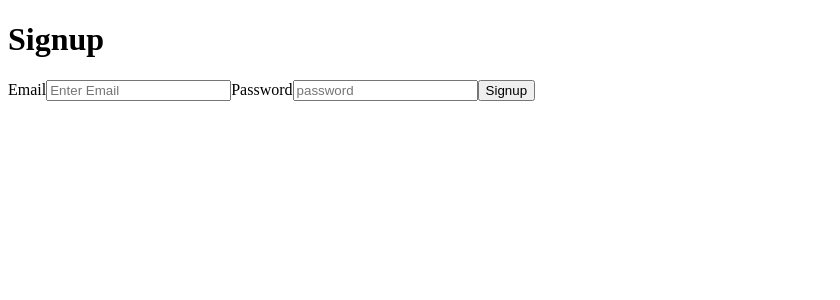
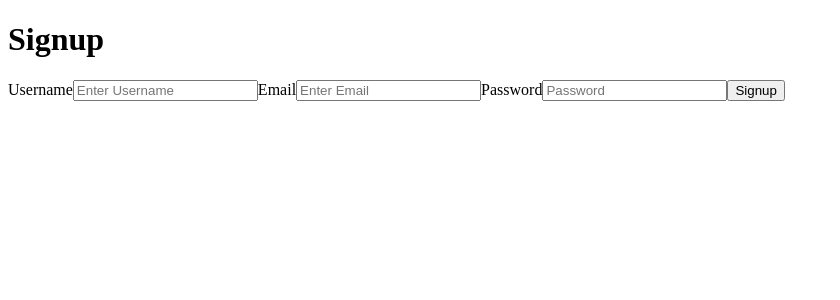
Before and after one commit to Husain01/CV, a React (Vite) app: page /signup in a window 1280 px wide. Shown: the top 300 px of the page, without its empty margins (0-840 px from the left). Built offline with nearby package versions, Linux system fonts and the light colour scheme.

Commit message:
Feat: Username duplication check

```diff
--- a/src/pages/Auth/Signup.jsx
+++ b/src/pages/Auth/Signup.jsx
@@ -2,21 +2,39 @@ import React, { useState } from "react";
 import { createUserWithEmailAndPassword } from "firebase/auth";
 import { auth } from "../../config/firebase";
 import { db } from "../../config/firebase";
-import { doc, setDoc } from "firebase/firestore";
+import { collection, doc, runTransaction, setDoc } from "firebase/firestore";
 
 export const Signup = () => {
   const [email, setEmail] = useState("");
   const [password, setPassword] = useState("");
-console.log(auth?.currentUser?.uid)
+  const [username, setUsername] = useState("");
+  console.log(auth?.currentUser?.uid);
+
   const signUpHandler = async () => {
+    const usernamesCol = collection(db, "usernames");
+    const userDoc = doc(usernamesCol, username);
     try {
-       const data =  await createUserWithEmailAndPassword(auth, email, password);
-       await setDoc(doc(db,"users", data.user.uid), {
+      await runTransaction(db, async (transaction) => {
+        const existingDoc = await transaction.get(userDoc);
 
-       })
-    }
-    catch (error) {
-        console.error(error);
+        if (existingDoc.exists()) {
+          throw new Error("Username already exists!");
+        }
+        const data = await createUserWithEmailAndPassword(
+          auth,
+          email,
+          password
+        );
+        transaction.set(userDoc, {
+          userID: data.user.uid,
+        });
+        await setDoc(doc(db, "users", data.user.uid), {
+          email: data.user.email,
+          username: username,
+        });
+      });
+    } catch (error) {
+      console.error(error);
     }
   };
 
@@ -24,6 +42,15 @@ console.log(auth?.currentUser?.uid)
     <div>
       <h1>Signup</h1>
       <div>
+        <label htmlFor="text">Username</label>
+        <input
+          type="text"
+          placeholder="Enter Username"
+          id="email"
+          name="email"
+          required
+          onChange={(e) => setUsername(e.target.value)}
+        />
         <label htmlFor="email">Email</label>
         <input
           type="email"
@@ -36,7 +63,7 @@ console.log(auth?.currentUser?.uid)
         <label htmlFor="password">Password</label>
         <input
           type="password"
-          placeholder="password"
+          placeholder="Password"
           id="password"
           name="password"
           required
```
